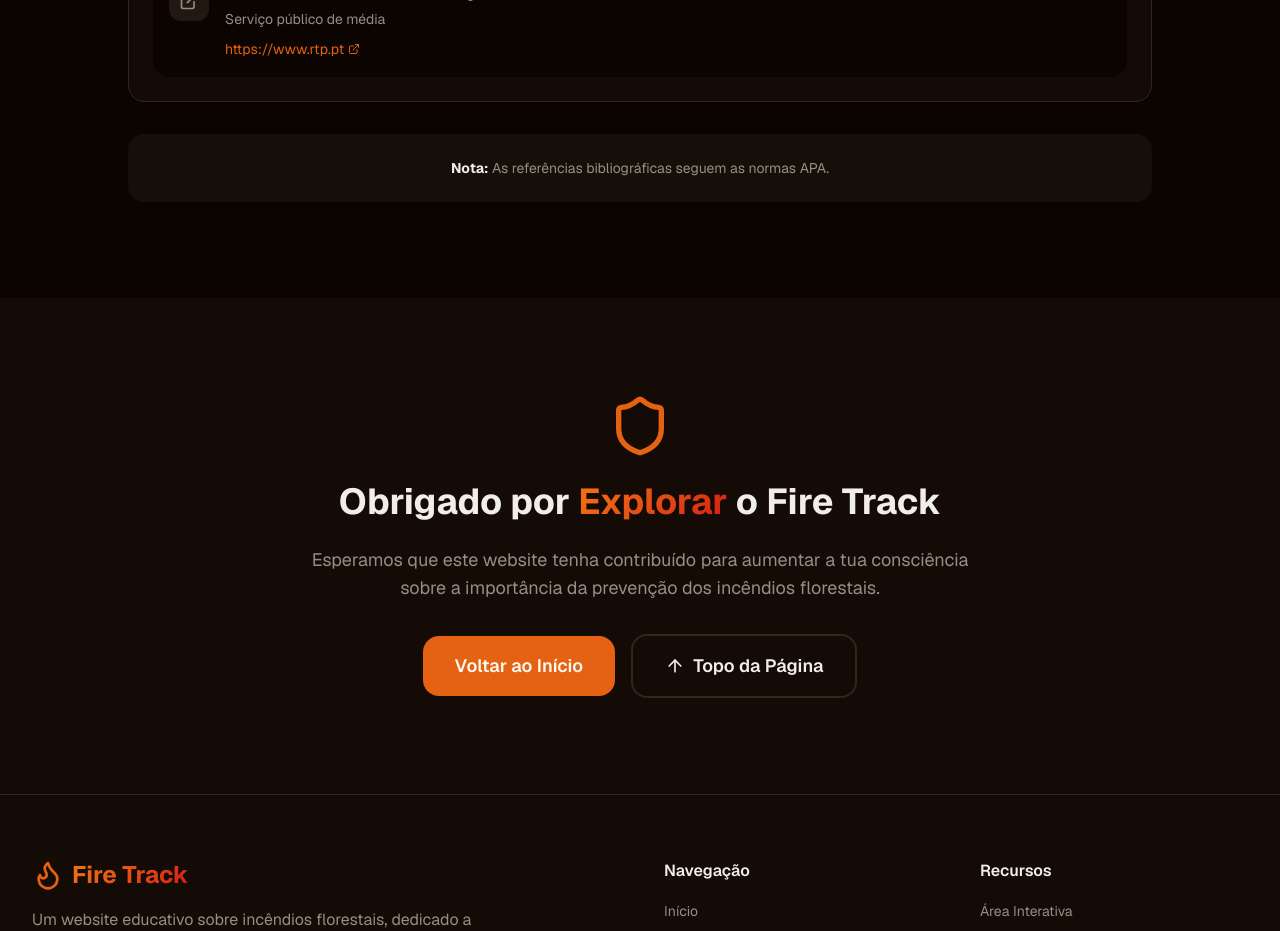
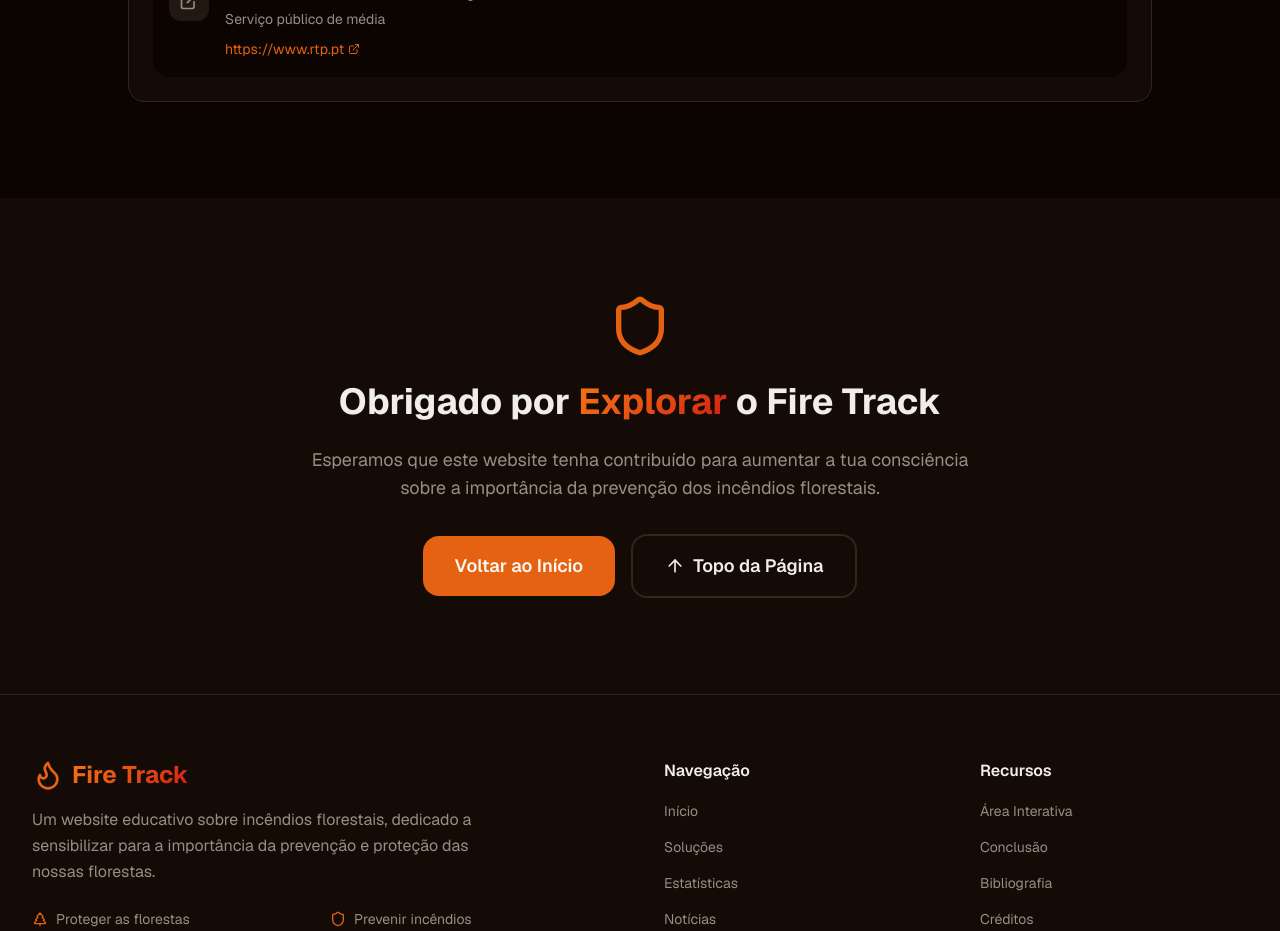
Before and after one commit to NikitaVoltia/Fire-Track, a Next.js app: page /conclusao in a window 1280 px wide. Shown: the part 5520-6451 px from the top of the page. Built offline with nearby package versions, Linux system fonts and the light colour scheme.

Commit message:
refactor: remove static note section from ConclusaoPage component

```diff
--- a/app/conclusao/page.tsx
+++ b/app/conclusao/page.tsx
@@ -374,17 +374,7 @@ export default function ConclusaoPage() {
                 </motion.div>
               ))}
             </div>
-
-            <motion.div
-              variants={fadeInUp}
-              className="mt-8 p-6 bg-muted/50 rounded-2xl"
-            >
-              <p className="text-sm text-muted-foreground text-center">
-                <strong className="text-foreground">Nota:</strong> As referências bibliográficas seguem as normas APA.
-              </p>
-            </motion.div>
-
-          </motion.div>
+           </motion.div>
         </div>
       </section>
 
```
